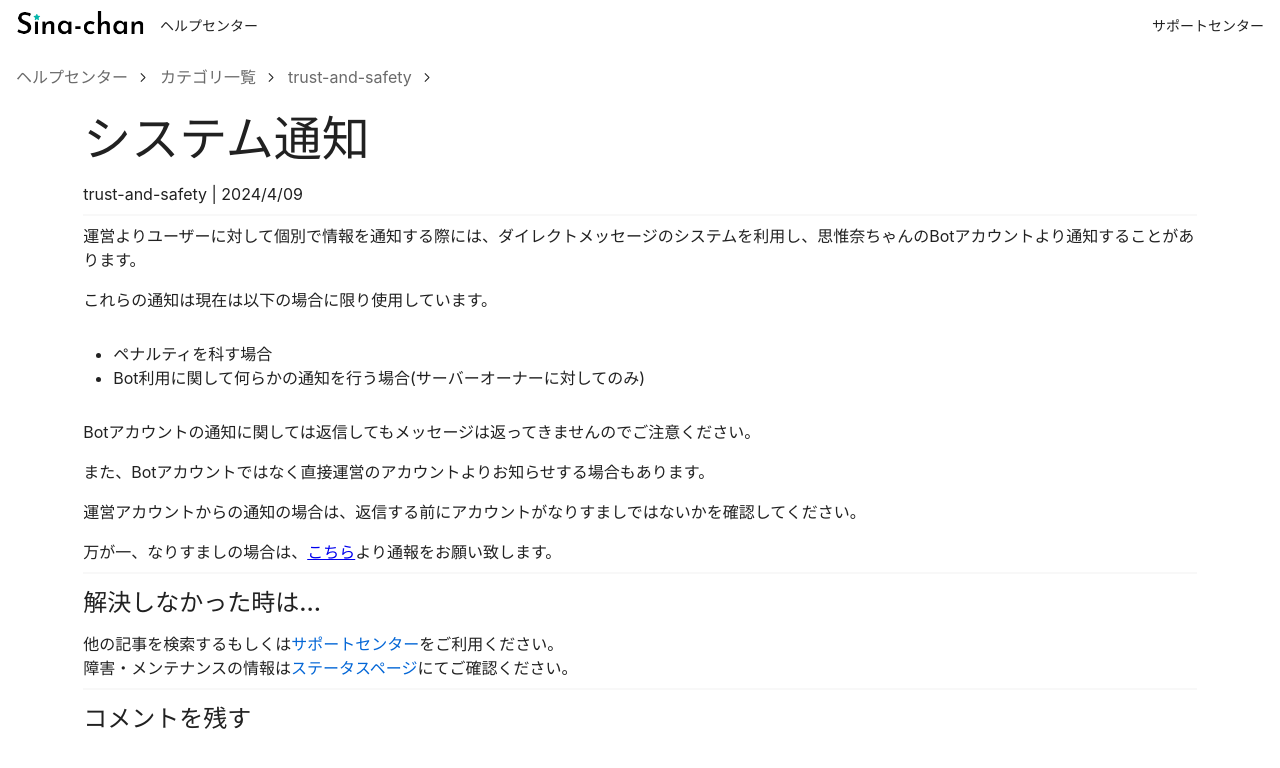
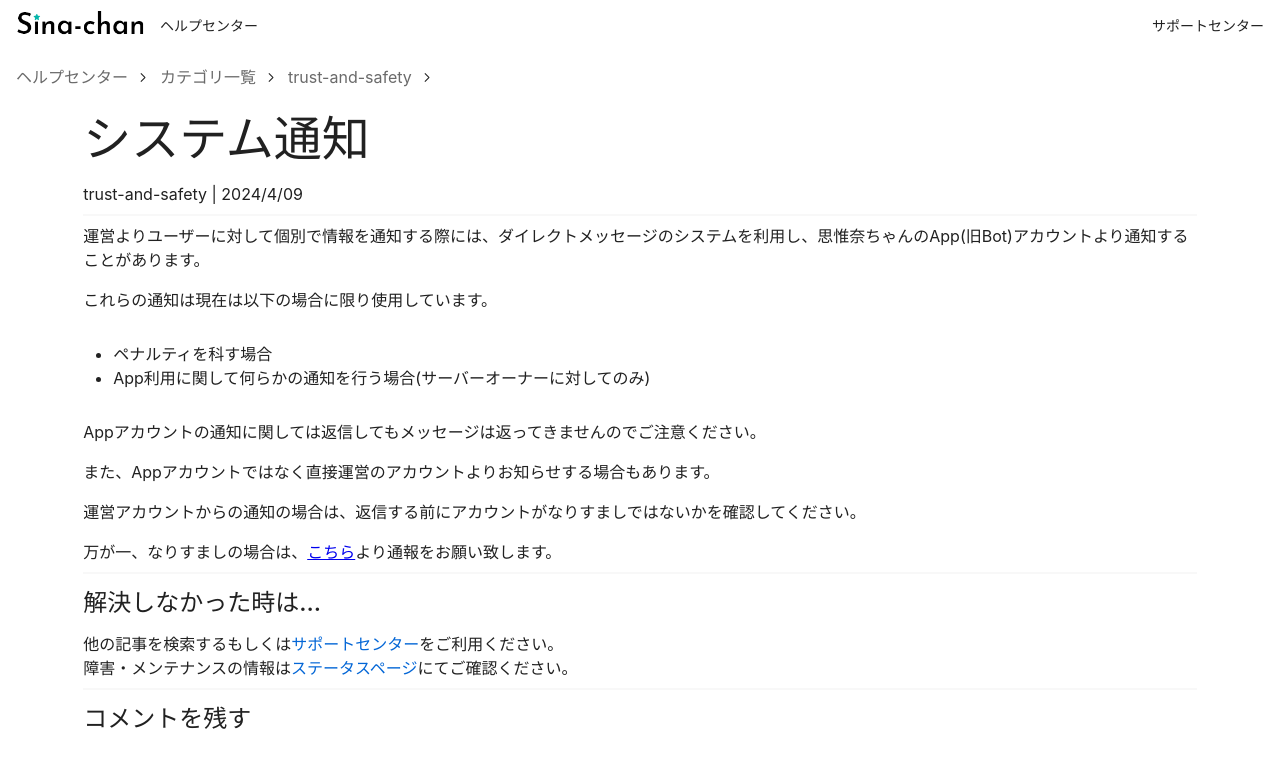
Before and after one commit to SinaKitagami/sina-helpcenter, a Jekyll site: the page built from _posts/trust-and-safety/2024-04-09-system-notice.md, in a window 1280 px wide and 900 px high. Shown: the top 768 px of the window. Built offline with Jekyll 4.4.1, drawn with Linux system fonts in a browser that asks for light colours; comment, search, counter and statistics services are not loaded.

Commit message:
modify bot→app

```diff
--- a/_posts/trust-and-safety/2024-04-09-system-notice.md
+++ b/_posts/trust-and-safety/2024-04-09-system-notice.md
@@ -5,16 +5,16 @@ date: 2024-04-09 12:00 +0900
 category: "trust-and-safety"
 ---
 
-運営よりユーザーに対して個別で情報を通知する際には、ダイレクトメッセージのシステムを利用し、思惟奈ちゃんのBotアカウントより通知することがあります。
+運営よりユーザーに対して個別で情報を通知する際には、ダイレクトメッセージのシステムを利用し、思惟奈ちゃんのApp(旧Bot)アカウントより通知することがあります。
 
 これらの通知は現在は以下の場合に限り使用しています。
 
 - ペナルティを科す場合
-- Bot利用に関して何らかの通知を行う場合(サーバーオーナーに対してのみ)
+- App利用に関して何らかの通知を行う場合(サーバーオーナーに対してのみ)
 
-Botアカウントの通知に関しては返信してもメッセージは返ってきませんのでご注意ください。
+Appアカウントの通知に関しては返信してもメッセージは返ってきませんのでご注意ください。
 
-また、Botアカウントではなく直接運営のアカウントよりお知らせする場合もあります。
+また、Appアカウントではなく直接運営のアカウントよりお知らせする場合もあります。
 
 運営アカウントからの通知の場合は、返信する前にアカウントがなりすましではないかを確認してください。
 
```
Also changed, not shown: _posts/command/gchat/2024-04-11-disconnect.md (+1 -1 lines), _posts/config/2024-04-09-join-server.md (+1 -1 lines), _posts/faq/2024-04-09-unable-slash-command.md (+1 -1 lines).
